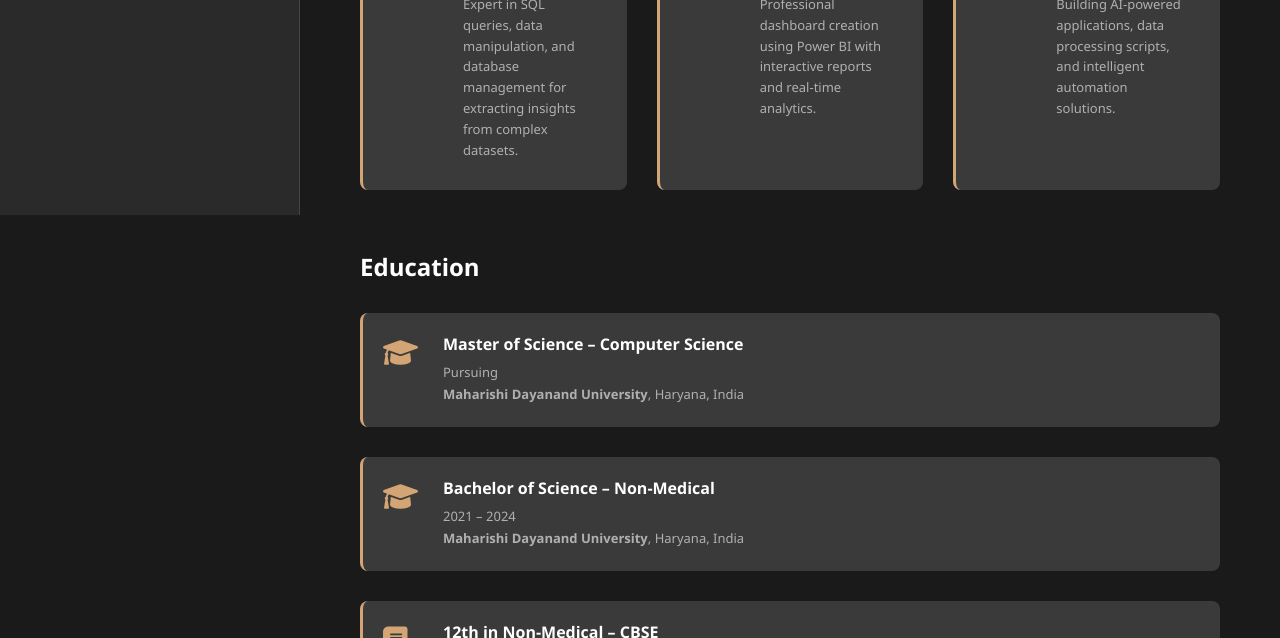
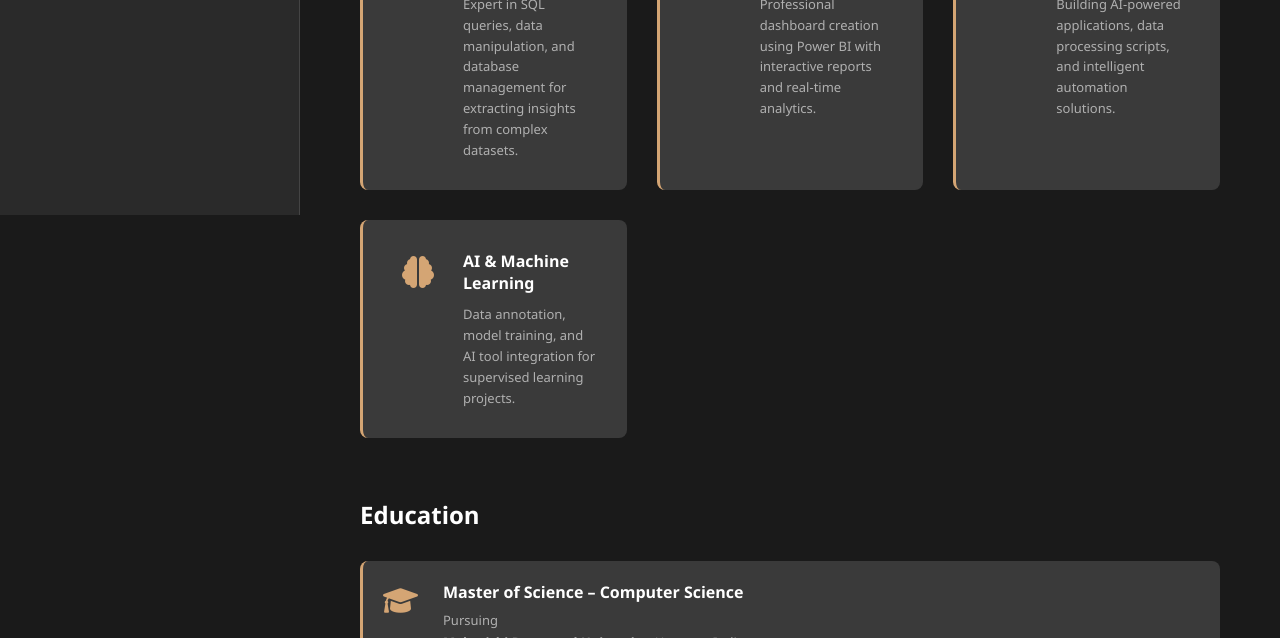
Before and after one commit to vikeshsingh0604/Port_folio, a plain HTML site: page index.html in a window 1280 px wide. Shown: the part 585-1223 px from the top of the page. Drawn offline with Linux system fonts and the light colour scheme.

Commit message:
updated my portfolio, just to check

```diff
--- a/index.html
+++ b/index.html
@@ -80,7 +80,7 @@
                                 <p>Building AI-powered applications, data processing scripts, and intelligent automation solutions.</p>
                             </div>
                         </li>
-                        <!-- <li class="skill-card">
+                        <li class="skill-card">
                             <div class="skill-icon">
                                 <i class="fas fa-brain"></i>
                             </div>
@@ -88,7 +88,7 @@
                                 <h4>AI & Machine Learning</h4>
                                 <p>Data annotation, model training, and AI tool integration for supervised learning projects.</p>
                             </div>
-                        </li> -->
+                        </li>
                     </ul>
                 </div>
 
```
